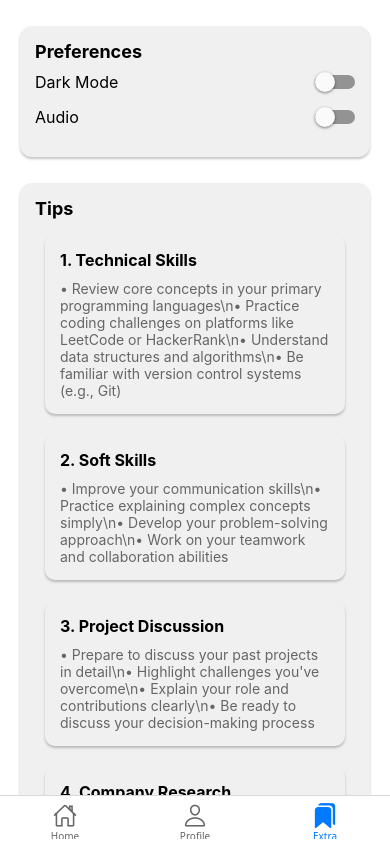
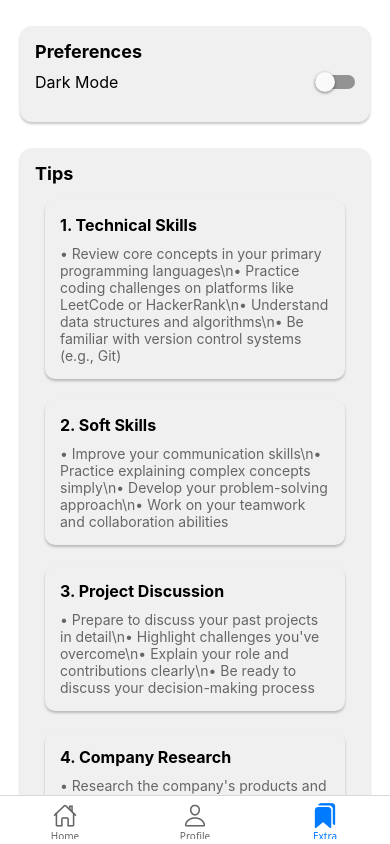
Before and after one commit to SteliosGee/Interview-Simulator, a React Native app: screen /Extra in a window 390 px wide. Built offline with nearby package versions, Linux system fonts and the light colour scheme.

Commit message:
Remove audio feedback setting from SettingsPage

```diff
--- a/screens/SettingsPage.tsx
+++ b/screens/SettingsPage.tsx
@@ -10,7 +10,6 @@ import YouTube from 'react-youtube';
 export default function SettingsPage() {
   const { colors, toggleTheme } = useTheme();
   const [darkMode, setDarkMode] = useState(false);
-  const [audioFeedback, setAudioFeedback] = useState(false);
 
   const Section = ({ title, content }) => (
     <Card style={[styles.section, { backgroundColor: colors.card }]}>
@@ -82,10 +81,6 @@ export default function SettingsPage() {
               toggleTheme();
             }}
           />
-        </View>
-        <View style={styles.setting}>
-          <Text style={[styles.settingText, { color: colors.text }]}>Audio</Text>
-          <Switch value={audioFeedback} onValueChange={setAudioFeedback} />
         </View>
       </Card>
 
```
